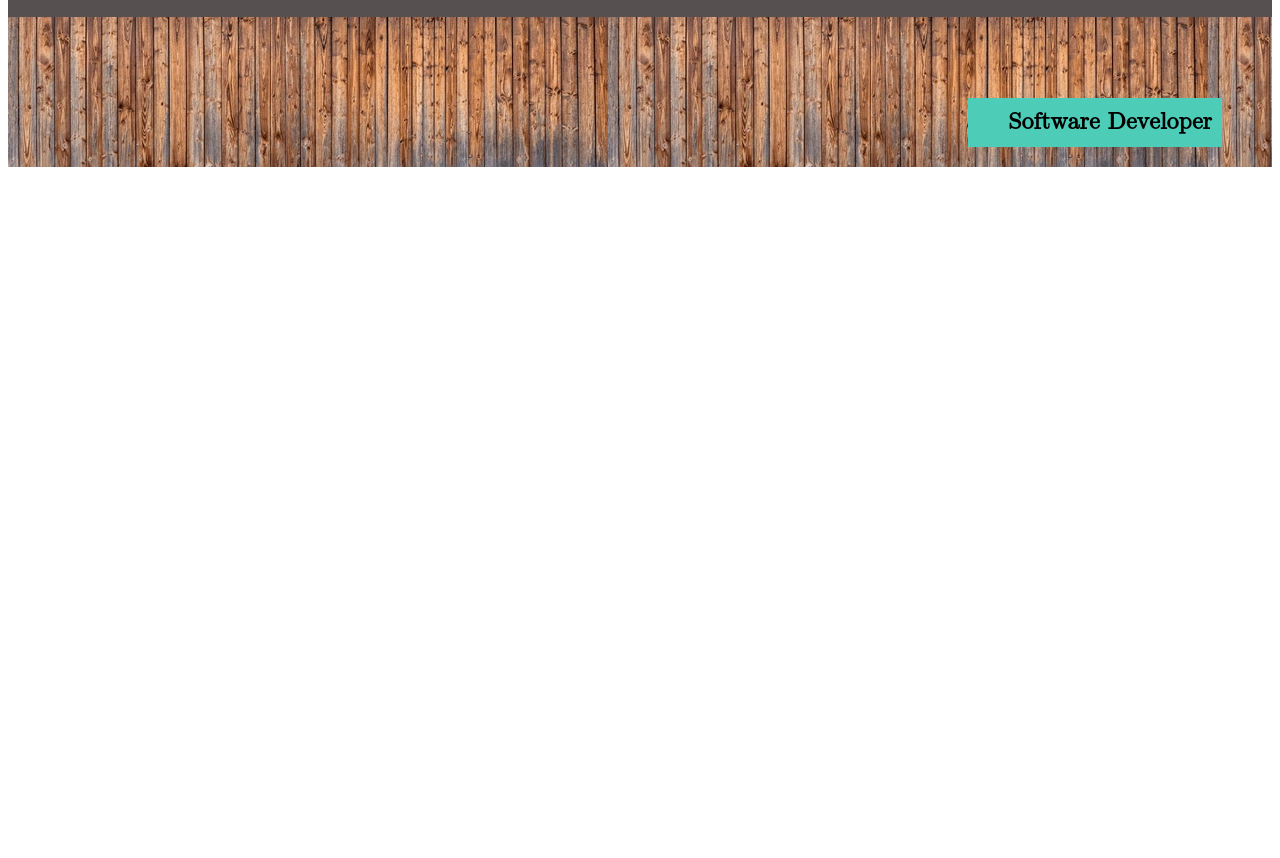
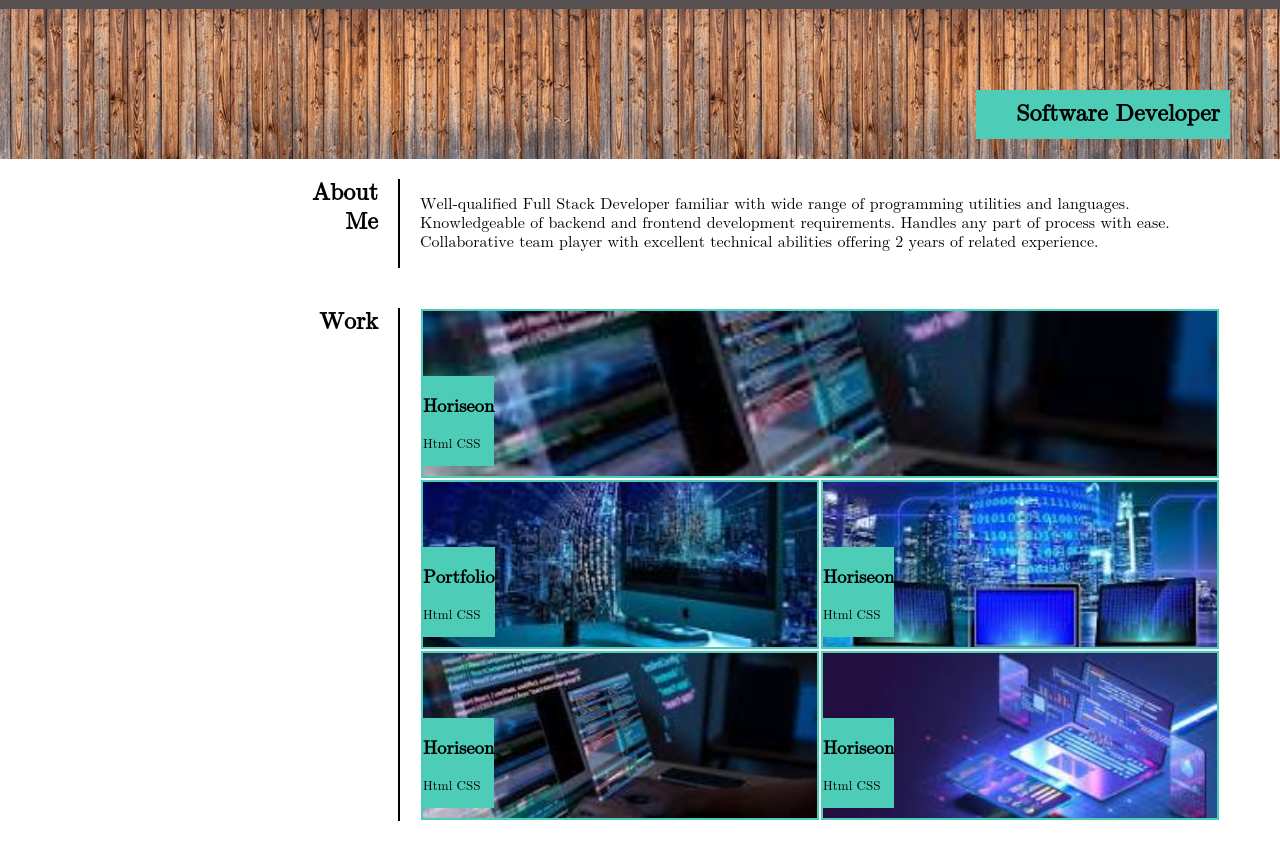
Before and after one commit to hmd-asg/Portfolio, a website: page index.html in a window 1280 px wide. Shown: the part 80-938 px from the top of the page. Before the commit the page ends 800 px from the top, so only its background shows below. Drawn offline with Linux system fonts and the light colour scheme; files whose address does not match are found by name.

Commit message:
updated css and html

```diff
--- a/assets/css/style.css
+++ b/assets/css/style.css
@@ -1,5 +1,9 @@
 * {
     font-family: math;
+}
+
+body {
+    margin: 0;
 }
 
 nav {
@@ -30,7 +34,7 @@ ul li a {
 
 .title {
     height: 150px;
-    background-image: url("/Users/hamid/Documents/BootCamp/Chalenges/Portfolio/assets/images/barn.jpg");
+    background-image: url("../images/barn.jpg");
     position: relative;
 }
 
@@ -39,3 +43,97 @@ ul li a {
     right: 50px;
     bottom: 0px;
 }
+
+.container {
+    max-width: 1200px;
+    margin: auto;
+    display: flex;
+    flex-wrap: wrap;
+}
+
+.container>h1 {
+    border-right: solid 2px;
+    flex: 1;
+    text-align: right;
+    padding-right: 20px;
+}
+
+
+article {
+    max-width: 800px;
+    flex: 3;
+    padding: 20px;
+    display: flex;
+    flex-wrap: wrap;
+}
+
+
+
+article>div {
+    border: #4DCDB7 solid 2px;
+    height: 165px;
+    margin: 1px;
+    position: relative;
+}
+
+.project {
+    position: absolute;
+    left: 0%;
+    bottom: 10px;
+    background-color: #4DCDB7;
+    width: fit-content;
+}
+
+.project>p {
+    font-size: small;
+}
+
+.box-one {
+    background-image: url('../images/computer4.jpg');
+    background-position: center;
+    background-repeat: no-repeat;
+    background-size: cover;
+    flex: 2 0 99%;
+}
+
+.box-two,
+.box-three,
+.box-four,
+.box-five {
+    flex: 1 0 49%;
+}
+
+div>a {
+    display: block;
+    text-decoration: none;
+    width: 100%;
+    height: 100%;
+}
+
+.box-two {
+    background-image: url('../images/computer2.jpg');
+    background-position: center;
+    background-repeat: no-repeat;
+    background-size: cover;
+}
+
+.box-three {
+    background-image: url('../images/computer3.jpg');
+    background-position: center;
+    background-repeat: no-repeat;
+    background-size: cover;
+}
+
+.box-four {
+    background-image: url('../images/computer4.jpg');
+    background-position: center;
+    background-repeat: no-repeat;
+    background-size: cover;
+}
+
+.box-five {
+    background-image: url('../images/computer5.jpg');
+    background-position: center;
+    background-repeat: no-repeat;
+    background-size: cover;
+}
--- a/index.html
+++ b/index.html
@@ -5,6 +5,7 @@
     <meta charset="UTF-8">
     <meta name="viewport" content="width=device-width, initial-scale=1.0">
     <link rel="stylesheet" type="text/css" href="./assets/css/style.css" />
+    <link rel="stylesheet" href="https://cdnjs.cloudflare.com/ajax/libs/font-awesome/4.7.0/css/font-awesome.min.css" />
     <title>Portfolio</title>
 </head>
 
@@ -24,13 +25,71 @@
         <section class="title">
             <h2>Software Developer</h2>
         </section>
-        <section>
 
+        <section class="container">
+            <h1>About <br>Me</h1>
+            <article>
+                <p>Well-qualified Full Stack Developer familiar with wide range of programming utilities and languages.
+                    Knowledgeable of backend and frontend development requirements. Handles any part of process with
+                    ease.
+                    Collaborative team player with excellent technical abilities offering 2 years of related experience.
+                </p>
+            </article>
+        </section>
+
+        <section class="container">
+            <h1>Work</h1>
+            <article>
+                <div class="box-one">
+                    <a href=""></a>
+                    <div class="project">
+                        <h1>Horiseon</h1>
+                        <p>Html CSS</p>
+                    </div>
+                </div>
+                <div class="box-two">
+                    <a href=""></a>
+                    <div class="project">
+                        <h1>Portfolio</h1>
+                        <p>Html CSS</p>
+                    </div>
+                </div>
+                <div class="box-three">
+                    <a href=""></a>
+                    <div class="project">
+                        <h1>Horiseon</h1>
+                        <p>Html CSS</p>
+                    </div>
+                </div>
+                <div class="box-four">
+                    <a href=""></a>
+                    <div class="project">
+                        <h1>Horiseon</h1>
+                        <p>Html CSS</p>
+                    </div>
+                </div>
+                <div class="box-five">
+                    <a href=""></a>
+                    <div class="project">
+                        <h1>Horiseon</h1>
+                        <p>Html CSS</p>
+                    </div>
+                </div>
+            </article>
+        </section>
+
+        <section class="container">
+            <h1>Contact <br>Me</h1>
+            <article>
+                <ul>
+                    <li><i class="fa fa-phone"></i> 407.000.0000</li>
+                    <li><i class="fa fa-envelope"></i> hamid@gmail.com</li>
+                    <li><i class="fa fa-github"></i> github.com/hmd-asg</li>
+                </ul>
+            </article>
         </section>
     </main>
-    <footer>
 
-    </footer>
 </body>
 
 </html>
--- /dev/null
+++ b/package.json
@@ -0,0 +1,5 @@
+{
+  "dependencies": {
+    "bootstrap": "^5.3.3"
+  }
+}
```
Also changed, not shown: assets/images/computer1.jpg (added), assets/images/computer2.jpg (added), assets/images/computer3.jpg (added), assets/images/computer4.jpg (added), assets/images/computer5.jpg (added), 3 other files.
